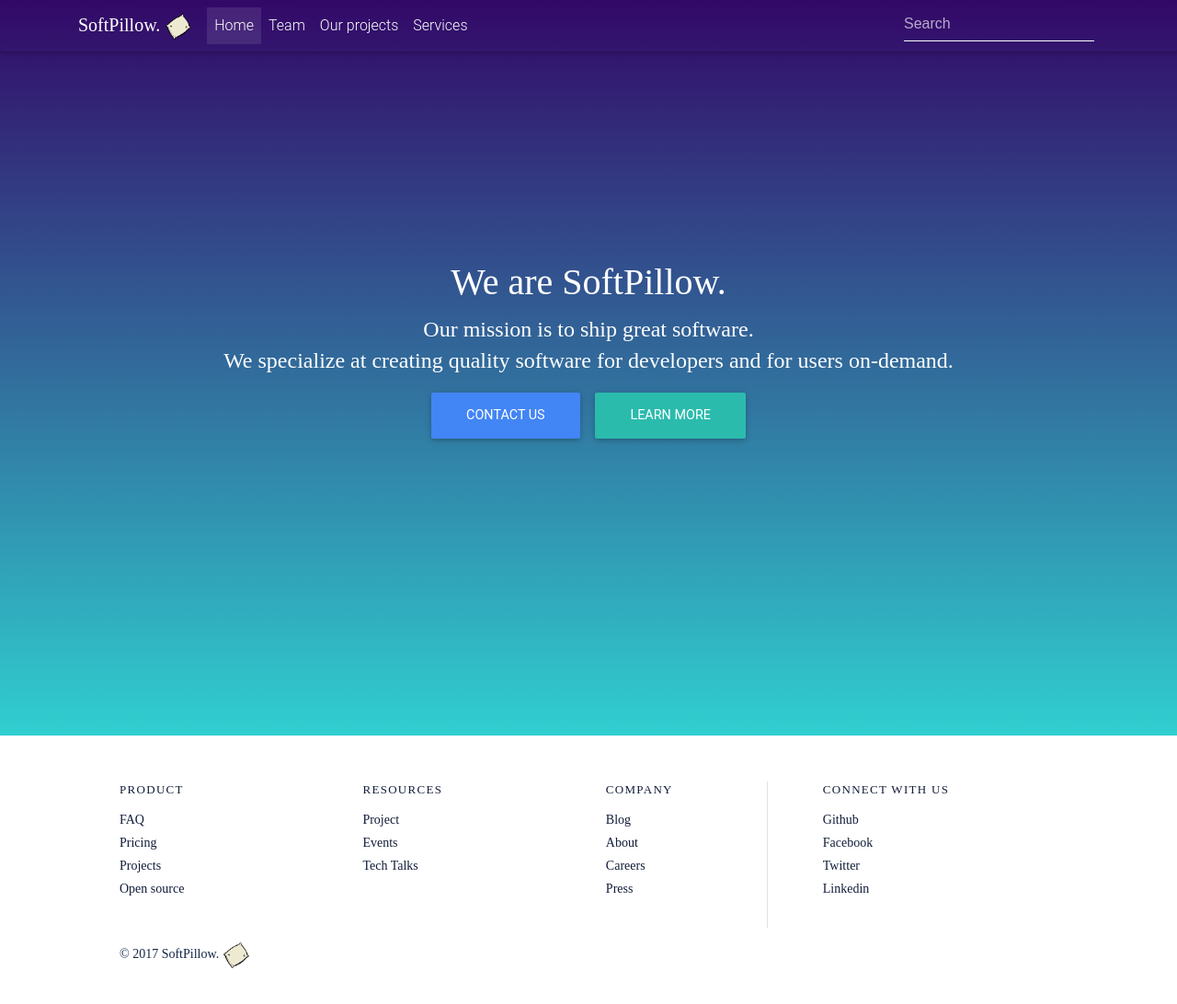
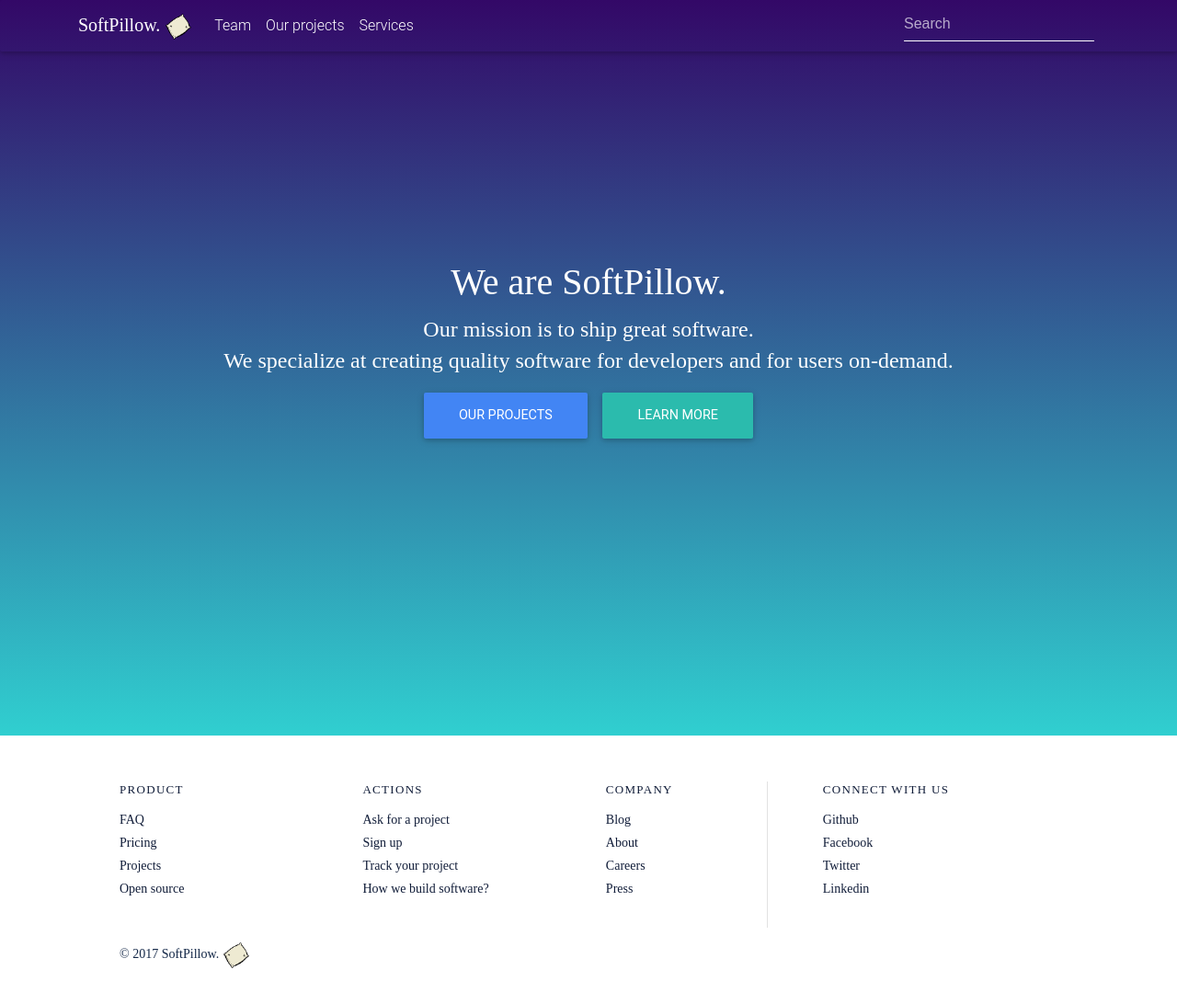
Before and after one commit to PillowSoftware/softpillow.github.io, a plain HTML site: page index.html in a window 1280 px wide. Shown: the whole page at 92% size. Drawn offline with Linux system fonts and the light colour scheme; a web font is replaced by a local one.

Commit message:
changed footer and home button

```diff
--- a/index.html
+++ b/index.html
@@ -42,9 +42,6 @@
             </a>
             <div class="collapse navbar-collapse" id="navbarNav1">
                 <ul class="navbar-nav mr-auto">
-                    <li class="nav-item active">
-                        <a class="nav-link">Home <span class="sr-only">(current)</span></a>
-                    </li>
                     <li class="nav-item">
                         <a class="nav-link">Team</a>
                     </li>
@@ -78,7 +75,7 @@
                   <h4 class="header col s12 light white-text aileron">We specialize at creating quality software for developers and for users on-demand.</h4>
                 </li>
                 <li>
-                    <a target="_blank" href="http://mdbootstrap.com/getting-started/" class="btn btn-primary btn-lg" rel="nofollow">Contact us</a>
+                    <a target="_blank" href="" class="btn btn-primary btn-lg" rel="nofollow">Our projects</a>
                     <a target="_blank" href="https://github.com/PillowSoftware" class="btn btn-default btn-lg" rel="nofollow">Learn more</a>
                 </li>
             </ul>
@@ -99,19 +96,15 @@
 
                 </ul>
                 <ul class="footer-nav">
-                    <li class="header"><a href="/community/">Resources</a></li>
-                    <li><a href="">Project</a></li>
-                    <li><a href="">Events</a></li>
-                    <li><a href="">Tech Talks</a></li>
+                    <li class="header"><a href="/community/">Actions</a></li>
+                    <li><a href="">Ask for a project</a></li>
+                    <li><a href="">Sign up</a></li>
+                    <li><a href="">Track your project</a></li>
+                    <li><a href="">How we build software?</a></li>
                 </ul>
                 <ul class="footer-nav">
-                    <li class="header"><a href="/about/">Company</a>
-                        <a></a>
-                    </li>
-                    <a>
-                    </a>
-                    <li>
-                        <a></a><a href="/blog/">Blog</a></li>
+                    <li class="header"><a href="/about/">Company</a></li>
+                    <li> <a></a><a href="/blog/">Blog</a></li>
                     <li><a href="">About</a></li>
                     <li><a href="">Careers</a></li>
                     <li><a href="">Press</a></li>
```
